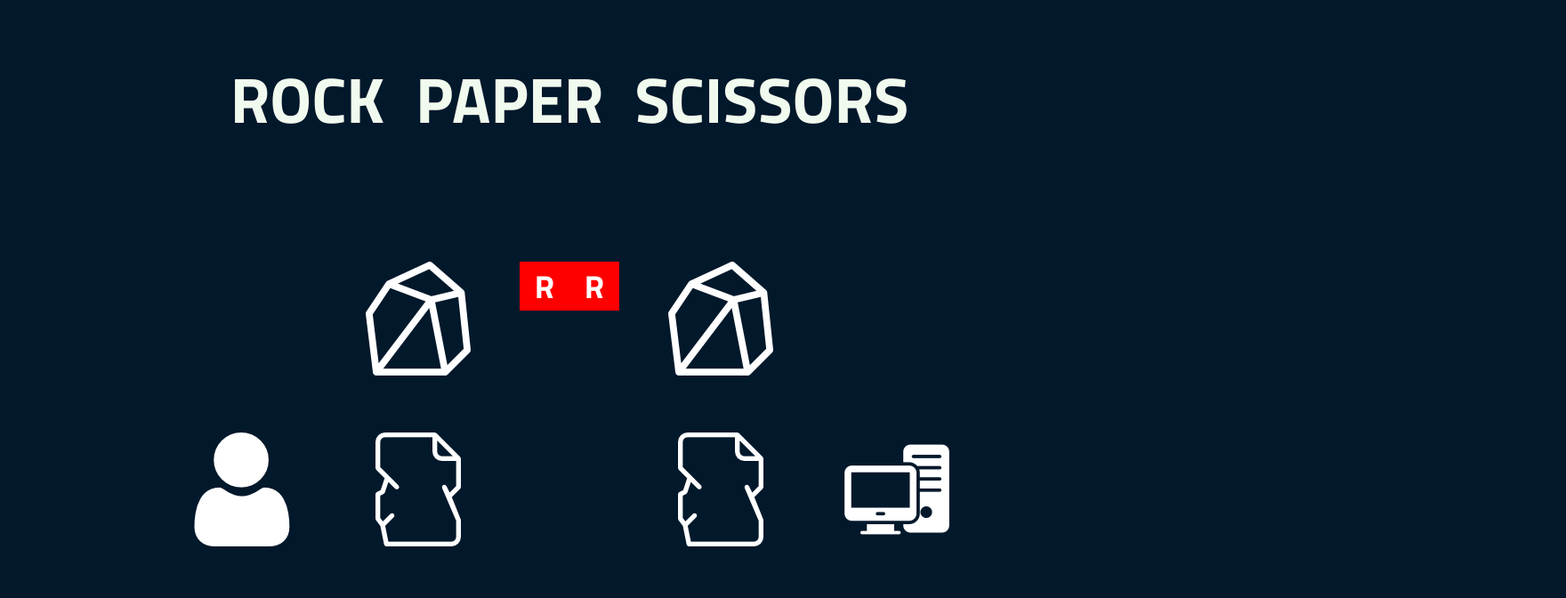
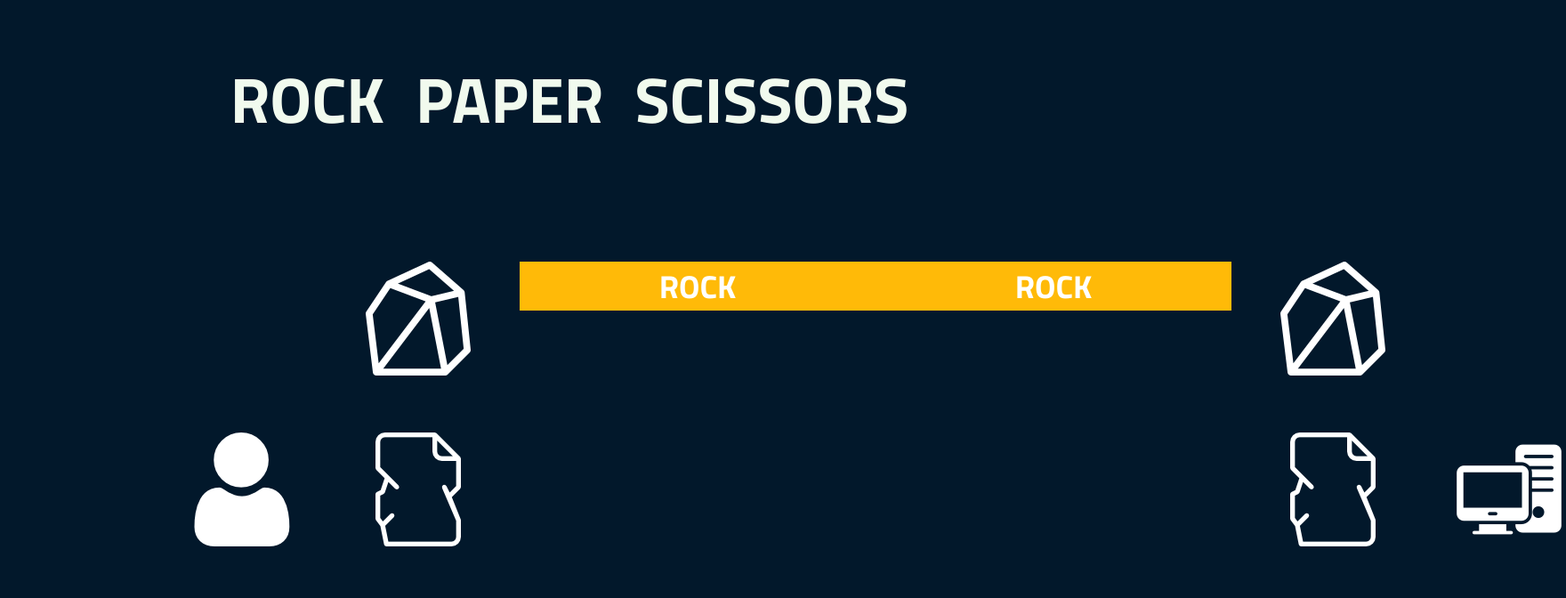
Before and after one commit to Rattlehead90/odin-rockpaperscissors, a plain HTML site: page index.html in a window 1280 px wide. Both pictures are taken after a click on the item 470 px from the left and 365 px from the top of the page. Shown: the top 672 px of the page at 89% size, 1760 px wide, since content can reach past the window. Drawn offline with Linux system fonts and the light colour scheme.

Commit message:
Integrate gameLog() inside playRound(), add colors

```diff
--- a/script.js
+++ b/script.js
@@ -19,7 +19,7 @@ function computerPlay() {
 
 const battlefield = document.querySelector('.battlefield');
 
-function logGame(playerSelection, computerSelection) {
+function logGame(playerSelection, computerSelection, winLoseIndicator) {
     const game = document.createElement('div');
     game.classList.add('game');
     const playerScore = document.createElement('div');
@@ -27,12 +27,20 @@ function logGame(playerSelection, computerSelection) {
     const computerScore = document.createElement('div');
     computerScore.classList.add('score-interim');
 
-    playerScore.textContent = `${playerSelection.charAt(0)}`;
-    computerScore.textContent = `${computerSelection.charAt(0)}`;
+    playerScore.textContent = `${playerSelection}`;
+    computerScore.textContent = `${computerSelection}`;
 
     battlefield.appendChild(game);
     game.appendChild(playerScore);
     game.appendChild(computerScore);
+
+    if (winLoseIndicator === 'w') {
+        game.setAttribute('style', 'background-color: #0197f6')
+    } else if (winLoseIndicator === 'l') {
+        game.setAttribute('style', 'background-color: #D7263D')
+    } else {
+        game.setAttribute('style', 'background-color: #FFBA08')
+    }
 }
 
 function clearAnimations() {
@@ -55,7 +63,7 @@ function playRound(playerSelection) {
     let computerSelection = computerPlay();
     let playerSelectionToDisplay = playerSelection.charAt(0) + playerSelection.slice(1).toLowerCase(); //Create a more polished version of an option name
     let computerSelectionToDisplay = computerSelection.charAt(0) + computerSelection.slice(1).toLowerCase(); //Create a more polished version of an option name
-    logGame(playerSelection, computerSelection);
+    let winLoseIndicator = '';
 
     if (
         (playerSelection === 'PAPER' && computerSelection === 'ROCK') ||
@@ -63,14 +71,15 @@ function playRound(playerSelection) {
         (playerSelection === 'ROCK' && computerSelection === 'SCISSORS')
         ) { //Winning conditions for a player
             console.log(`You win! ${playerSelectionToDisplay} beats ${computerSelectionToDisplay}`);
-        return 'w' //returns a winLoseIndicator
+            winLoseIndicator = 'w'; //returns a winLoseIndicator
         } else if (playerSelection === computerSelection){ //Tie conditions for a player
             console.log(`It's a tie! ${playerSelectionToDisplay} and ${computerSelectionToDisplay}`);
-        return 't' //returns a winLoseIndicator
+            winLoseIndicator = 't';
         } else {
             console.log(`You lose! ${playerSelectionToDisplay} is beaten by ${computerSelectionToDisplay}`);
-        return 'l' //returns a winLoseIndicator
+            winLoseIndicator = 'l'; //returns a winLoseIndicator
         }
+        logGame(playerSelection, computerSelection, winLoseIndicator);
     }
 
 // function game() {
--- a/style.css
+++ b/style.css
@@ -98,6 +98,11 @@ main {
 .game {
     background-color: red;
     display: flex;
-    justify-content: space-around;
+    justify-content: center;
     margin: 0 50px;
 }
+
+.score-interim {
+    width: 400px;
+    text-align: center;
+}
```
Lines whose indentation alone changed are shown as unchanged.
